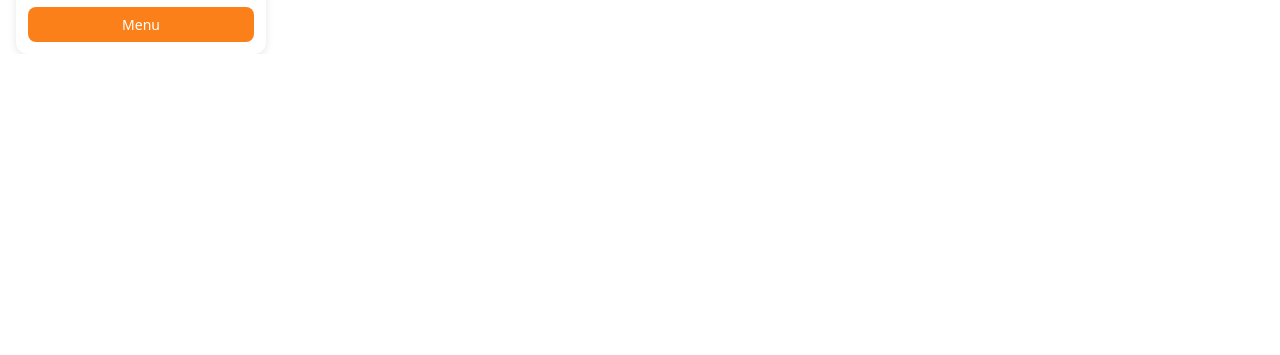
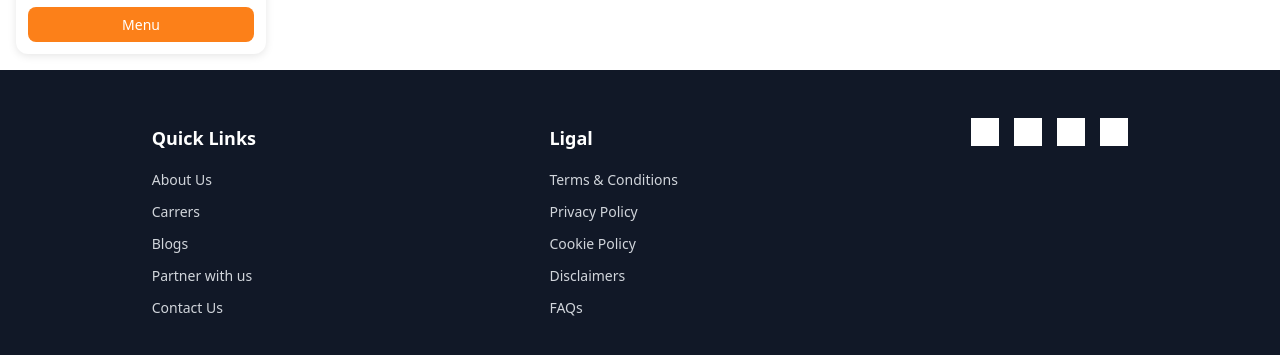
Before and after one commit to vivek-Prajapati011/CraveCart, a React (Vite) app: page / in a window 1280 px wide. Shown: the part 4161-4516 px from the top of the page. Before the commit the page ends 4215 px from the top, so only its background shows below. Built offline with nearby package versions, Linux system fonts and the light colour scheme; grey boxes are pictures that could not be loaded.

Commit message:
feat: import footer component in body

```diff
--- a/src/component/Body.jsx
+++ b/src/component/Body.jsx
@@ -1,6 +1,7 @@
 import React, { useEffect } from "react";
 import data from "../data";
 import ResCard from "./ResCard";
+import Footer from "./Footer";
 const Body = () => {
   return (
     <div className="conatiner">
@@ -19,6 +20,10 @@ const Body = () => {
           );
         })}
       </div>
+      <div className="footer">
+        <Footer />
+
+      </div>
     </div>
   );
 };
```
